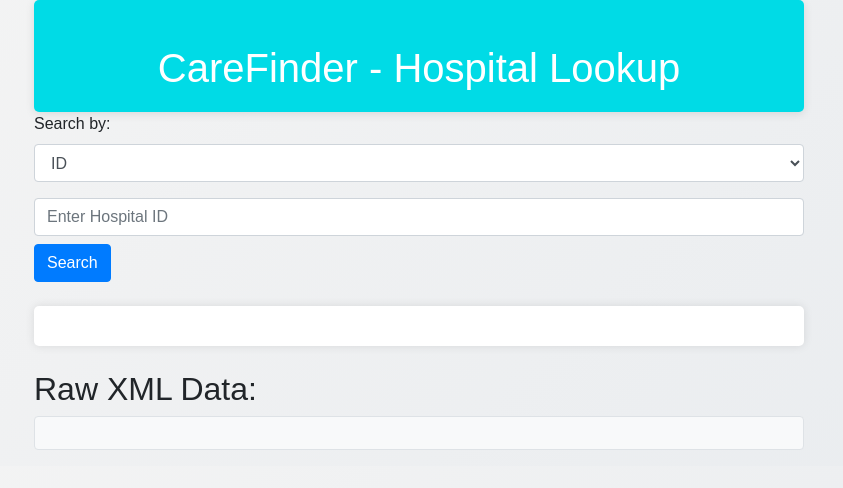
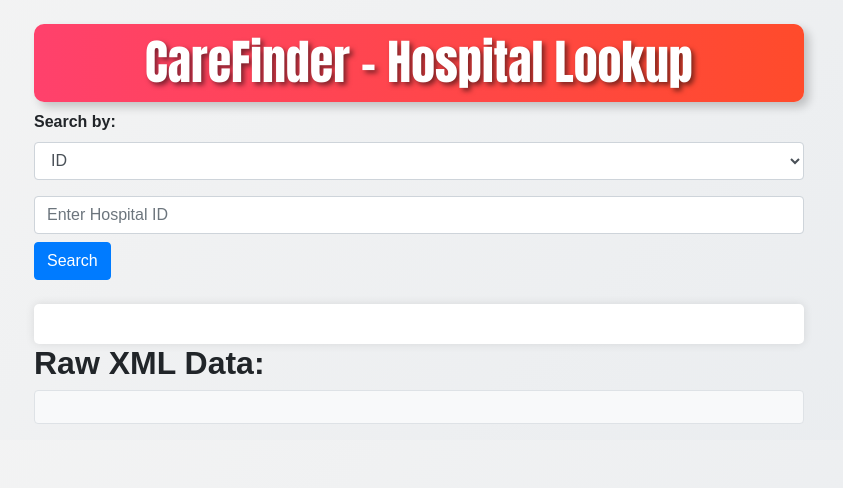
Before and after one commit to guptashivam3/CareFinder_client, a plain HTML site: page index.html in a window 1280 px wide. Shown: the whole page, without its empty margins (221-1064 px from the left). Drawn offline with nearby package versions, Linux system fonts and the light colour scheme.

Commit message:
Updated app.js

```diff
--- a/index.html
+++ b/index.html
@@ -10,12 +10,12 @@
 <body>
     <div class="container">
         <header class="text-center">
-            <h1 class="mt-4">CareFinder - Hospital Lookup</h1>
+            <h1 class="wordart mt-4">CareFinder - Hospital Lookup</h1>
         </header>
 
         <!-- Dropdown and Input Section -->
         <div class="form-group">
-            <label for="searchType">Search by:</label>
+            <label for="searchType" class="font-weight-bold">Search by:</label>
             <select id="searchType" class="form-control" onchange="updateInputPlaceholder()">
                 <option value="id">ID</option>
                 <option value="state">State</option>
@@ -31,11 +31,10 @@
 
         <div id="output" class="mt-4"></div>
 
-        <h2 class="mt-4">Raw XML Data:</h2>
-        <pre id="xmlDisplay" class="bg-light p-3 border rounded"></pre>
+        <h2 class="font-weight-bold">Raw XML Data:</h2>
+        <pre id="xmlDisplay" class="bg-light p-3 border rounded xml-container"></pre>
     </div>
 
-    <!-- Make sure this is at the end of the body -->
     <script src="app.js"></script>
 </body>
 </html>
--- a/style.css
+++ b/style.css
@@ -1,37 +1,25 @@
 /* General styles */
 body {
     font-family: Arial, sans-serif;
-    background: linear-gradient(135deg, #f4f4f4, #e9ecef);  /* Gradient background */
+    background: linear-gradient(135deg, #f4f4f4, #e9ecef);  /* Default gradient background */
     transition: background-color 0.5s ease;  /* Smooth transition for background color */
 }
 
-/* Header styling */
-header {
-    background-color: #00dbe6;  /* Initial header color */
-    color: white;
-    padding: 20px;
-    border-radius: 5px;
-    box-shadow: 0 2px 10px rgba(0, 0, 0, 0.1);
-    transition: background-color 0.5s ease;  /* Smooth transition for header background */
+/* Header (WordArt-like effect) */
+.wordart {
+    font-family: 'Impact', sans-serif;
+    font-size: 3rem;
+    color: #fff;
+    background: linear-gradient(to right, #ff416c, #ff4b2b);
+    padding: 10px;
+    border-radius: 10px;
+    text-shadow: 3px 3px 5px rgba(0, 0, 0, 0.5);
+    box-shadow: 5px 5px 10px rgba(0, 0, 0, 0.2);
 }
 
-h1 {
-    margin: 0;
-    font-size: 2.5rem;  /* Increase header font size */
-}
-
-/* Change background color on scroll */
-.scroll-bg {
-    background: linear-gradient(135deg, #00e60c, #a1ff1e);  /* Change to another gradient color */
-}
-
-/* Additional colors for scroll */
-.scroll-bg-2 {
-    background: linear-gradient(135deg, #ff1e8b, #ff0073);
-}
-
-.scroll-bg-3 {
-    background: linear-gradient(135deg, #ffa600, #fae987);
+/* Headings in bold */
+h2, .font-weight-bold {
+    font-weight: bold;
 }
 
 /* Container for the search form */
@@ -47,8 +35,27 @@ h1 {
     box-shadow: 0 0 10px rgba(0, 0, 0, 0.1);
 }
 
-/* Styled XML display */
-#xmlDisplay {
+/* XML data container - independently scrollable */
+.xml-container {
+    max-height: 300px;  /* Limit height of XML data display */
+    overflow-y: auto;   /* Allow vertical scrolling */
+}
+
+/* Dynamic background gradient change on scroll */
+.scroll-bg {
+    background: linear-gradient(135deg, #0073e6, #1e90ff);  /* First gradient */
+}
+
+.scroll-bg-2 {
+    background: linear-gradient(135deg, #1e90ff, #00bfff);  /* Second gradient */
+}
+
+.scroll-bg-3 {
+    background: linear-gradient(135deg, #00bfff, #87cefa);  /* Third gradient */
+}
+
+/* Ensure output and xml container have padding */
+pre {
     white-space: pre-wrap;  /* Preserve whitespace */
     overflow-x: auto;  /* Allow horizontal scrolling */
 }
```
